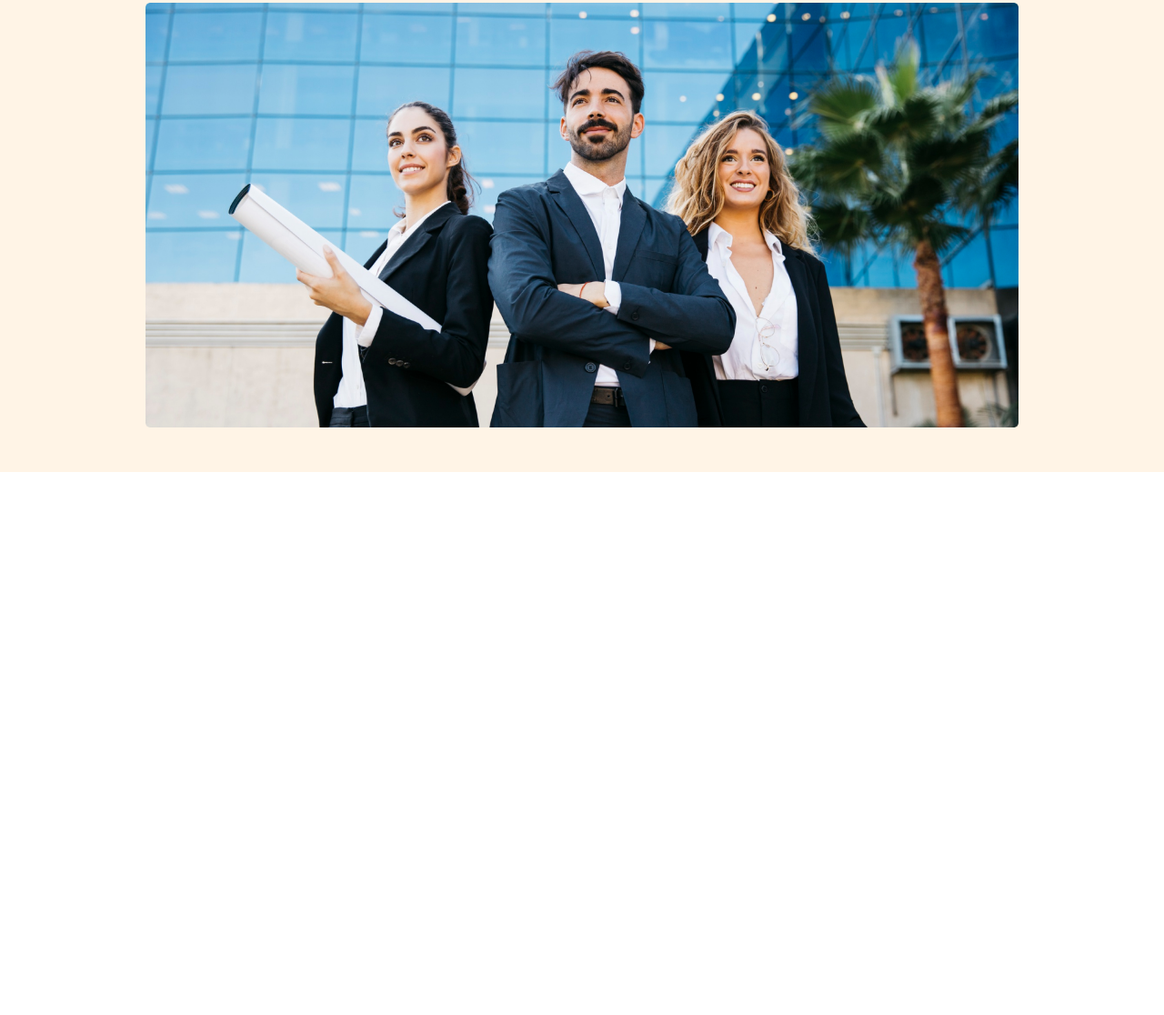
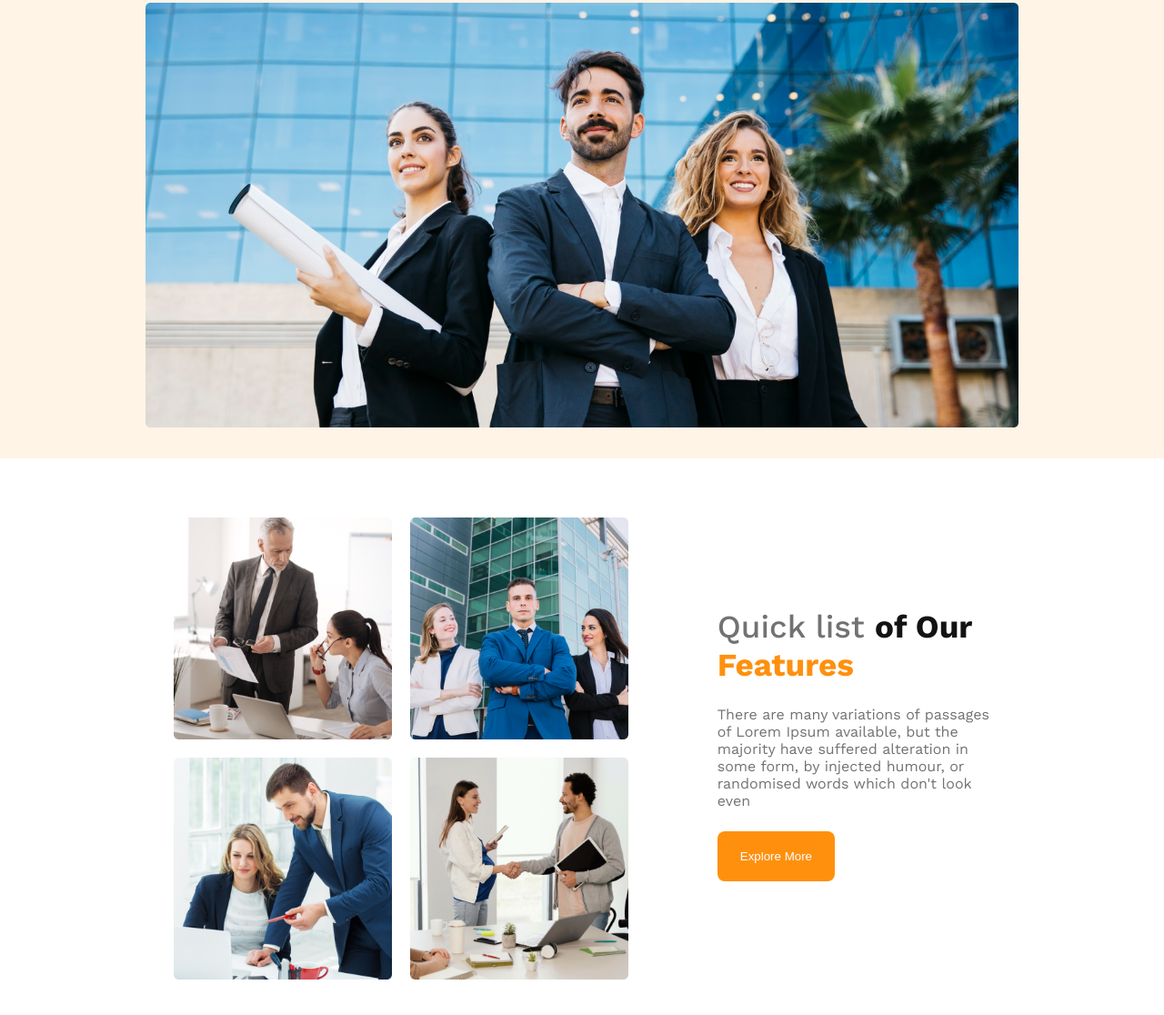
Before and after one commit to jahid1100/G3-architect, a plain HTML site: page index.html in a window 1280 px wide. Shown: the part 576-1692 px from the top of the page at 91% size. Before the commit the page ends 1095 px from the top, so only its background shows below. Drawn offline with nearby package versions, Linux system fonts and the light colour scheme.

Commit message:
feature section complete

```diff
--- a/index.html
+++ b/index.html
@@ -30,5 +30,24 @@
             </div>
         </div>
     </header>
+    <main>
+        <section class="quick-list">
+            <div class="container">
+                <div class="feature-section">
+                    <div class="img-gallary">
+                        <div class="gallary-box"><img src="./style/images/team1.png" alt=""></div>
+                        <div class="gallary-box"><img src="./style/images/team2.png" alt=""></div>
+                        <div class="gallary-box"><img src="./style/images/team3.png" alt=""></div>
+                        <div class="gallary-box"><img src="./style/images/team4.png" alt=""></div>
+                    </div>
+                    <div class="feature">
+                        <h3 class="feature-title">Quick list <span class="of-our">of Our</span> <br><span class="features">Features</span></h3>
+                        <div class="feature-description">There are many variations of passages of Lorem Ipsum available, but the majority have suffered alteration in some form, by injected humour, or randomised words which don't look even</div>
+                        <button class="primary-btn">Explore More</button>
+                    </div>
+                </div>
+            </div>
+        </section>
+    </main>
 </body>
 </html>
--- a/style/style.css
+++ b/style/style.css
@@ -84,5 +84,73 @@ padding: 32px;
 
     /* height: 50px; */
     margin: 0px auto;
-    padding-bottom: 45px;
+    padding-bottom: 30px;
 }
+ /* -----------------------Feature scetion style----------------------- */
+
+.quick-list{
+    margin: 65px 0px;
+}
+ .feature-section{
+    display: flex;
+    flex-wrap: wrap;
+    gap: 35px;
+    justify-content: space-around;
+    align-items: center;
+}
+.img-gallary{
+    width: 500px;
+    height: 500px;
+    display: grid;
+    grid-template-columns: repeat(2, 1fr);
+    gap: 20px;
+}
+.feature{
+    width: 300px;
+}
+.feature-title{
+    color: var(--Dark-03, #727272);
+font-size: 35px;
+font-weight: 500;
+
+}
+.feature-description{
+    color: var(--Dark-03, #727272);
+font-size: 16px;
+font-weight: 400;
+margin: 24px 0px;
+}
+.of-our{
+    color: #131313;
+    font-weight: 700;
+}
+.features{
+    color: #FF900E;
+    font-weight: 700;
+}
+
+
+
+
+
+/*------------------ responsive styles are here --------------------------*/
+@media screen and (max-width: 625px) {
+    .nav{
+        flex-direction: column;
+
+    }
+
+    .banner-menu{
+        flex-direction: column;
+        margin-top: 32px;
+    }
+    .banner-menu li{
+        margin: 10px
+    }
+    .banner-contant{
+        width: 100%;
+    }
+    .banner-contant-title{
+        font-size: 45px;
+    }
+}
```
